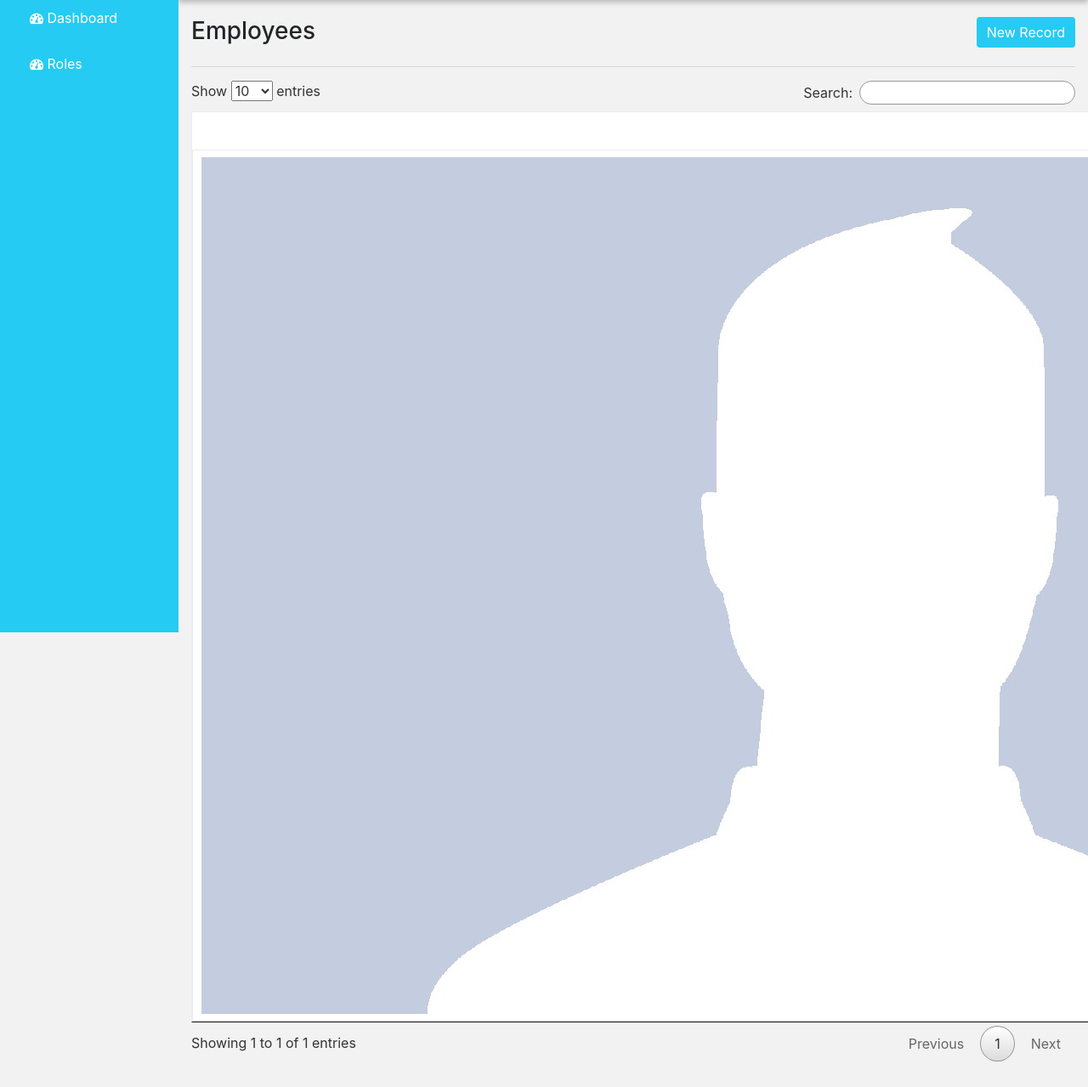
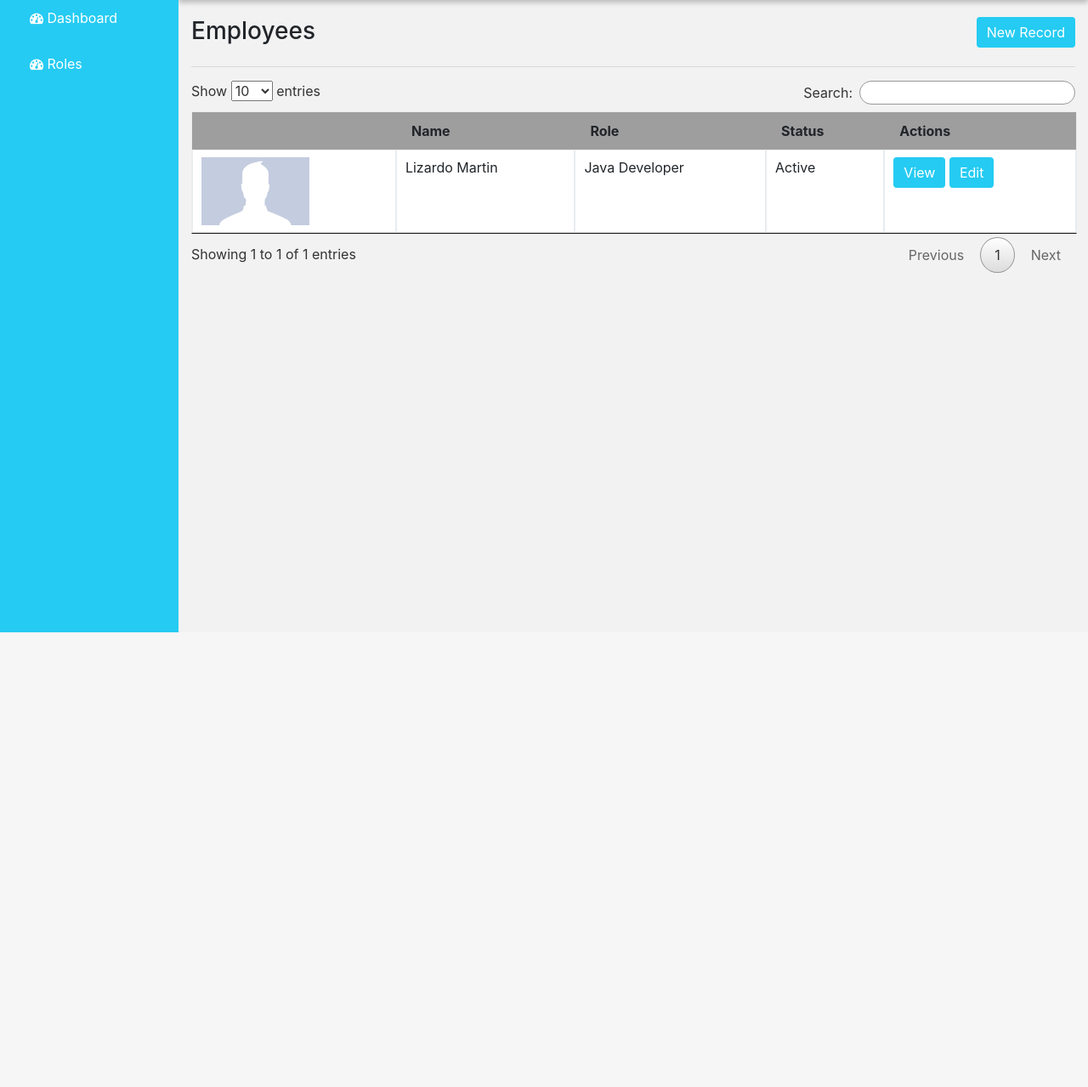
Before and after one commit to Jcarnecer/resume-management, a CodeIgniter app: page /resume-management/index.php/employee/index in a window 1280 px wide. Shown: the part 56-1335 px from the top of the page at 85% size. After the commit the page ends 800 px from the top, so only its background shows below. Run offline with CodeIgniter, Linux system fonts and the light colour scheme; data comes from the database, SQL or seed files in the repository; style sheets or scripts are compiled from the project's sources; some libraries are stand-ins or nearby versions; grey boxes are pictures that could not be loaded.

Commit message:
Fix Image Bug

```diff
--- a/application/views/applicant/index.php
+++ b/application/views/applicant/index.php
@@ -17,7 +17,7 @@
         if($applicants==''){}else{
       foreach ($applicants as $applicant) : ?>
       <tr>
-        <!-- <td><img id="thumbnail" src="assets/uploads/<?= $applicant->images ?>"></td> -->
+        <!-- <td><img class="thumb" id="thumbnail" src="assets/uploads/<?= $applicant->images ?>"></td> -->
         <td><?= $applicant->first_name;?> <?= $applicant->last_name;?></td>
         <td><?= $applicant->pos_name?></td>
         <td><?= $applicant->name?></td>
--- a/application/views/employee/index.php
+++ b/application/views/employee/index.php
@@ -17,7 +17,7 @@
         if($employees== ''){ } else{
         foreach ($employees as $employee) : ?>
       <tr>
-        <td><img id="thumbnail" src="assets/uploads/<?= $employee->images ?>"></td>
+        <td><img class="thumb" id="thumbnail" src="assets/uploads/<?= $employee->images ?>"></td>
         <td><?= $employee->first_name;?> <?= $employee->last_name;?></td>
         <td><?=$employee->name?></td>
         <td><?=$employee->current_status?></td>
--- a/application/views/freelance/index.php
+++ b/application/views/freelance/index.php
@@ -18,7 +18,7 @@
       if($freelance== ''){ } else{
         foreach ($freelance as $freelance) : ?>
       <tr>
-        <td><img id="thumbnail" src="assets/uploads/<?= $freelance->images ?>"></td>
+        <td><img class="thumb" id="thumbnail" src="assets/uploads/<?= $freelance->images ?>"></td>
         <td><?= $freelance->first_name;?> <?= $freelance->last_name;?></td>
         <td><?=$freelance->name?></td>
         <td><?=$freelance->current_status?></td>
--- a/application/views/intern/index.php
+++ b/application/views/intern/index.php
@@ -18,7 +18,7 @@
       if($interns== ''){ } else{
         foreach ($interns as $intern) : ?>
       <tr>
-        <td><img id="thumbnail" src="assets/uploads/<?= $intern->images ?>"></td>
+        <td><img class="thumb" id="thumbnail" src="assets/uploads/<?= $intern->images ?>"></td>
         <td><?= $intern->first_name;?> <?= $intern->last_name;?></td>
         <td><?=$intern->name?></td>
         <td><?=$intern->current_status?></td>
--- a/assets/css/style.css
+++ b/assets/css/style.css
@@ -198,6 +198,10 @@
 #prof_pic {
   max-height: 200px; }
 
+.thumb {
+  height: 80px;
+  width: auto; }
+
 .table {
   background: #ffffff; }
   .table thead tr th {
--- a/assets/scss/style.scss
+++ b/assets/scss/style.scss
@@ -265,6 +265,11 @@
     max-height: 200px;
 }
 
+.thumb {
+    height: 80px;
+    width: auto;
+}
+
 .table {
     background: $white;
     thead {
```
